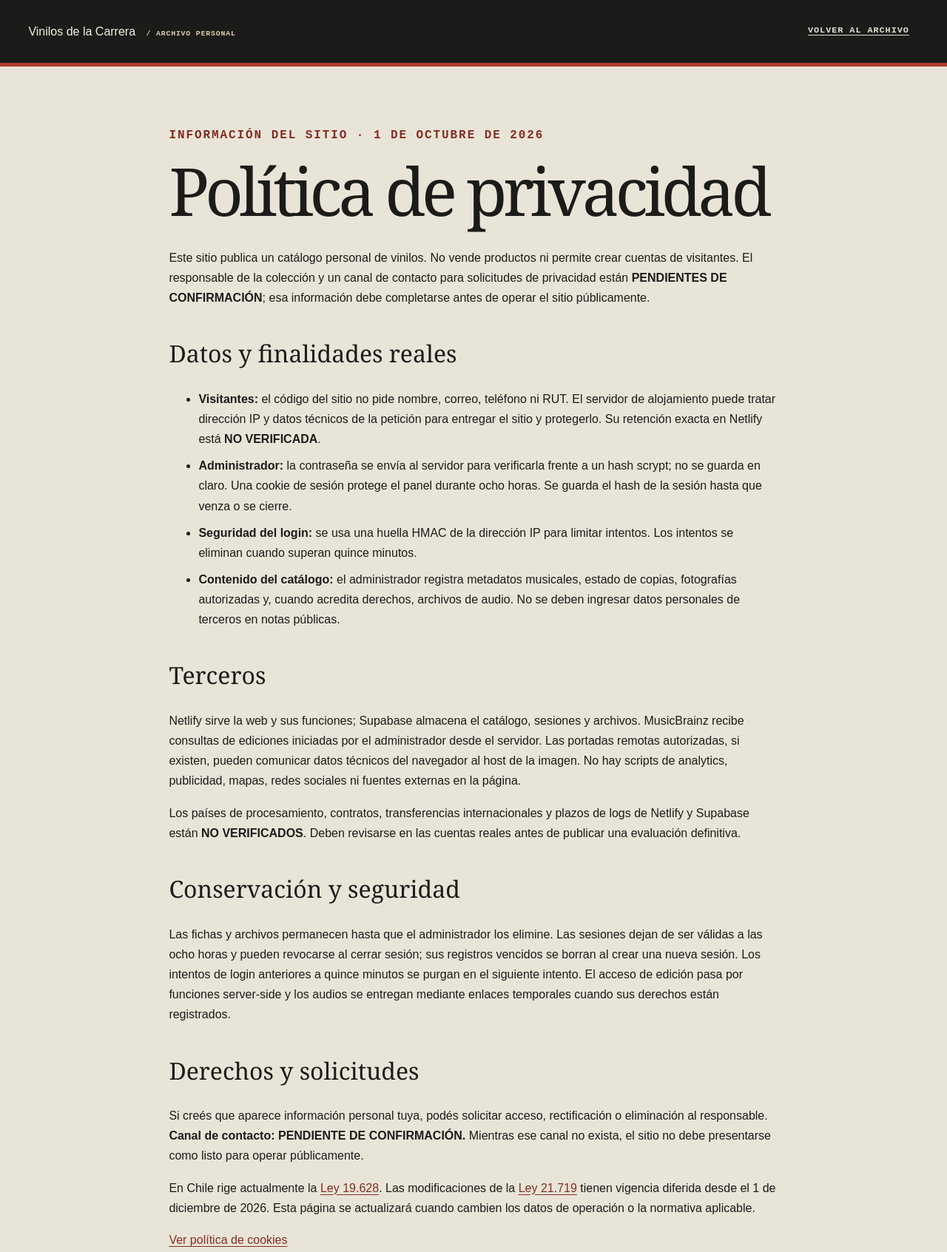
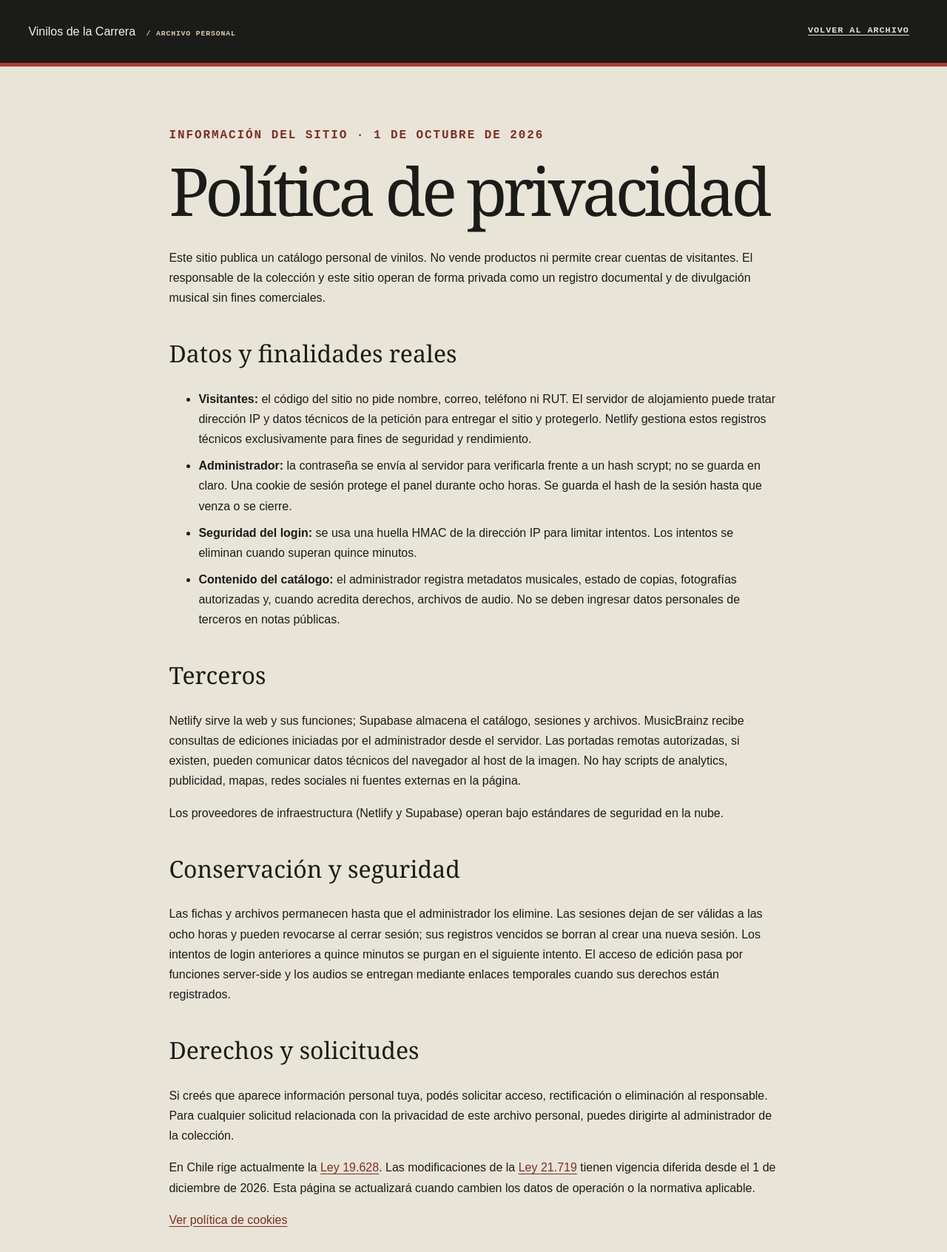
Before and after one commit to Santidelacarrera/VinilosDLC, a website: page public/politica-de-privacidad/index.html in a window 1280 px wide. Shown: the top 1693 px of the page at 74% size. Drawn offline with Linux system fonts and the light colour scheme.

Commit message:
fix(ui): remove robotic legal placeholders and clean up footer

```diff
--- a/public/politica-de-privacidad/index.html
+++ b/public/politica-de-privacidad/index.html
@@ -1,8 +1,8 @@
 <!doctype html><html lang="es-CL"><head><meta charset="utf-8"><meta name="viewport" content="width=device-width, initial-scale=1"><meta name="description" content="Tratamiento de datos del archivo personal Vinilos de la Carrera."><title>Privacidad — Vinilos de la Carrera</title><link rel="icon" href="/favicon.svg" type="image/svg+xml"><link rel="canonical" href="https://vinilosdelacarreralantadilla.netlify.app/politica-de-privacidad/"><link rel="stylesheet" href="../style.css"></head><body>
 <a class="skip-link" href="#main">Saltar al contenido</a><header class="masthead"><a class="brand" href="/">Vinilos de la Carrera <small>/ ARCHIVO PERSONAL</small></a><nav class="main-nav" aria-label="Navegación"><a class="nav-link" href="/">Volver al archivo</a></nav></header>
-<main class="archive legal-page" id="main"><p class="eyebrow">Información del sitio · 1 de octubre de 2026</p><h1>Política de privacidad</h1><p>Este sitio publica un catálogo personal de vinilos. No vende productos ni permite crear cuentas de visitantes. El responsable de la colección y un canal de contacto para solicitudes de privacidad están <strong>PENDIENTES DE CONFIRMACIÓN</strong>; esa información debe completarse antes de operar el sitio públicamente.</p>
-<h2>Datos y finalidades reales</h2><ul><li><strong>Visitantes:</strong> el código del sitio no pide nombre, correo, teléfono ni RUT. El servidor de alojamiento puede tratar dirección IP y datos técnicos de la petición para entregar el sitio y protegerlo. Su retención exacta en Netlify está <strong>NO VERIFICADA</strong>.</li><li><strong>Administrador:</strong> la contraseña se envía al servidor para verificarla frente a un hash scrypt; no se guarda en claro. Una cookie de sesión protege el panel durante ocho horas. Se guarda el hash de la sesión hasta que venza o se cierre.</li><li><strong>Seguridad del login:</strong> se usa una huella HMAC de la dirección IP para limitar intentos. Los intentos se eliminan cuando superan quince minutos.</li><li><strong>Contenido del catálogo:</strong> el administrador registra metadatos musicales, estado de copias, fotografías autorizadas y, cuando acredita derechos, archivos de audio. No se deben ingresar datos personales de terceros en notas públicas.</li></ul>
-<h2>Terceros</h2><p>Netlify sirve la web y sus funciones; Supabase almacena el catálogo, sesiones y archivos. MusicBrainz recibe consultas de ediciones iniciadas por el administrador desde el servidor. Las portadas remotas autorizadas, si existen, pueden comunicar datos técnicos del navegador al host de la imagen. No hay scripts de analytics, publicidad, mapas, redes sociales ni fuentes externas en la página.</p><p>Los países de procesamiento, contratos, transferencias internacionales y plazos de logs de Netlify y Supabase están <strong>NO VERIFICADOS</strong>. Deben revisarse en las cuentas reales antes de publicar una evaluación definitiva.</p>
+<main class="archive legal-page" id="main"><p class="eyebrow">Información del sitio · 1 de octubre de 2026</p><h1>Política de privacidad</h1><p>Este sitio publica un catálogo personal de vinilos. No vende productos ni permite crear cuentas de visitantes. El responsable de la colección y este sitio operan de forma privada como un registro documental y de divulgación musical sin fines comerciales.</p>
+<h2>Datos y finalidades reales</h2><ul><li><strong>Visitantes:</strong> el código del sitio no pide nombre, correo, teléfono ni RUT. El servidor de alojamiento puede tratar dirección IP y datos técnicos de la petición para entregar el sitio y protegerlo. Netlify gestiona estos registros técnicos exclusivamente para fines de seguridad y rendimiento.</li><li><strong>Administrador:</strong> la contraseña se envía al servidor para verificarla frente a un hash scrypt; no se guarda en claro. Una cookie de sesión protege el panel durante ocho horas. Se guarda el hash de la sesión hasta que venza o se cierre.</li><li><strong>Seguridad del login:</strong> se usa una huella HMAC de la dirección IP para limitar intentos. Los intentos se eliminan cuando superan quince minutos.</li><li><strong>Contenido del catálogo:</strong> el administrador registra metadatos musicales, estado de copias, fotografías autorizadas y, cuando acredita derechos, archivos de audio. No se deben ingresar datos personales de terceros en notas públicas.</li></ul>
+<h2>Terceros</h2><p>Netlify sirve la web y sus funciones; Supabase almacena el catálogo, sesiones y archivos. MusicBrainz recibe consultas de ediciones iniciadas por el administrador desde el servidor. Las portadas remotas autorizadas, si existen, pueden comunicar datos técnicos del navegador al host de la imagen. No hay scripts de analytics, publicidad, mapas, redes sociales ni fuentes externas en la página.</p><p>Los proveedores de infraestructura (Netlify y Supabase) operan bajo estándares de seguridad en la nube.</p>
 <h2>Conservación y seguridad</h2><p>Las fichas y archivos permanecen hasta que el administrador los elimine. Las sesiones dejan de ser válidas a las ocho horas y pueden revocarse al cerrar sesión; sus registros vencidos se borran al crear una nueva sesión. Los intentos de login anteriores a quince minutos se purgan en el siguiente intento. El acceso de edición pasa por funciones server-side y los audios se entregan mediante enlaces temporales cuando sus derechos están registrados.</p>
-<h2>Derechos y solicitudes</h2><p>Si creés que aparece información personal tuya, podés solicitar acceso, rectificación o eliminación al responsable. <strong>Canal de contacto: PENDIENTE DE CONFIRMACIÓN.</strong> Mientras ese canal no exista, el sitio no debe presentarse como listo para operar públicamente.</p><p>En Chile rige actualmente la <a href="https://www.bcn.cl/leychile/Navegar?idNorma=141599&idVersion=2023-05-09">Ley 19.628</a>. Las modificaciones de la <a href="https://www.bcn.cl/leychile/navegar?idNorma=1209272">Ley 21.719</a> tienen vigencia diferida desde el 1 de diciembre de 2026. Esta página se actualizará cuando cambien los datos de operación o la normativa aplicable.</p>
+<h2>Derechos y solicitudes</h2><p>Si creés que aparece información personal tuya, podés solicitar acceso, rectificación o eliminación al responsable. Para cualquier solicitud relacionada con la privacidad de este archivo personal, puedes dirigirte al administrador de la colección.</p><p>En Chile rige actualmente la <a href="https://www.bcn.cl/leychile/Navegar?idNorma=141599&idVersion=2023-05-09">Ley 19.628</a>. Las modificaciones de la <a href="https://www.bcn.cl/leychile/navegar?idNorma=1209272">Ley 21.719</a> tienen vigencia diferida desde el 1 de diciembre de 2026. Esta página se actualizará cuando cambien los datos de operación o la normativa aplicable.</p>
 <p><a href="/politica-de-cookies/">Ver política de cookies</a></p></main><footer class="site-footer"><div><strong>VINILOS DE LA CARRERA</strong><p>Archivo personal de música y objetos físicos.</p></div><nav aria-label="Información"><a href="/">Colección</a><a href="/politica-de-cookies/">Cookies</a></nav></footer></body></html>
```
Also changed, not shown: public/index.html (+1 -1 lines), public/politica-de-cookies/index.html (+1 -1 lines), public/terminos-y-condiciones/index.html (+2 -2 lines).
